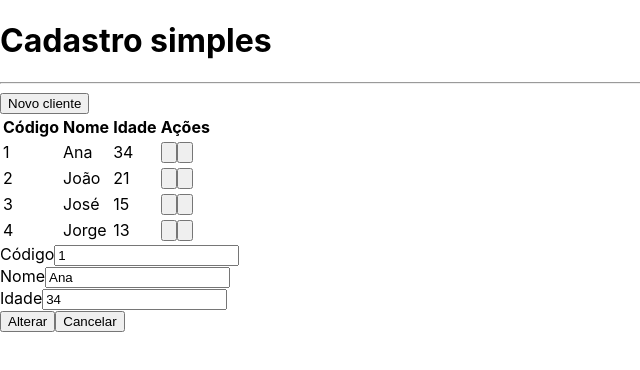
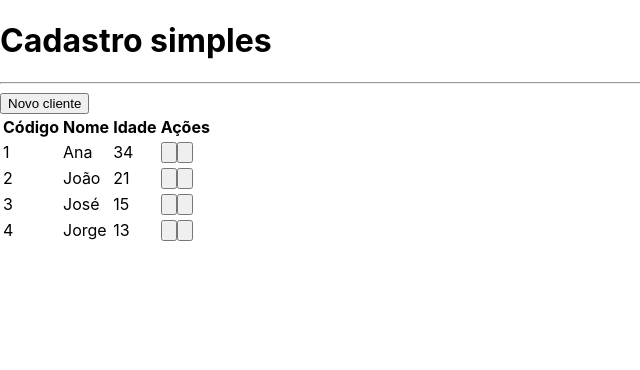
Before and after one commit to FeBassetto/Project-Next-Crud, a Next.js app: page / in a window 1280 px wide. Shown: the top 370 px of the page, without its empty margins (0-640 px from the left). Built offline with nearby package versions, Linux system fonts and the light colour scheme.

Commit message:
Finished Table to form

```diff
--- a/src/components/Button.tsx
+++ b/src/components/Button.tsx
@@ -3,6 +3,7 @@ interface ButtonProps{
     color?: 'green' | 'blue' | 'gray'
     className?: string
     children: any
+    buttonOnclick?: () => void
 }
 
 
@@ -11,7 +12,9 @@ export default function Button(props: ButtonProps){
     const buttonColor = props.color ?? 'gray'
 
     return(
-        <button className={`
+        <button
+        onClick={props.buttonOnclick}
+        className={`
             bg-gradient-to-r from-${buttonColor}-400 to-${buttonColor}-700
             text-white px-4 py-2 rounded-md
             ${props.className}
--- a/src/components/Form.tsx
+++ b/src/components/Form.tsx
@@ -5,13 +5,15 @@ import FormInput from "./FormInput";
 
 interface FormProps {
     client: Client
+    canceled?: () => any
+    switchClient?: (client: Client) => any
 }
 
 export default function Form(props: FormProps) {
 
     const id = props.client?.id
     const [name, setName] = useState(props.client?.name ?? '')
-    const [age, setAge] = useState(props.client?.age ?? '')
+    const [age, setAge] = useState(props.client?.age ?? null)
 
     return (
         <div>
@@ -37,11 +39,17 @@ export default function Form(props: FormProps) {
             />
 
             <div className="flex justify-end mt-7">
-                <Button color="blue" className="mr-2">
+                <Button
+                buttonOnclick={() => props.switchClient?.(new Client(name, age, id))}
+                color="blue"
+                className="mr-2"
+                >
                     {id ? 'Alterar' : 'Salvar'}
                 </Button>
 
-                <Button color="gray" >
+                <Button
+                color="gray"
+                buttonOnclick={props.canceled}>
                     Cancelar
                 </Button>
             </div>
--- a/src/pages/index.tsx
+++ b/src/pages/index.tsx
@@ -1,3 +1,4 @@
+import { useState } from "react";
 import Button from "../components/Button";
 import Form from "../components/Form";
 import Layout from "../components/Layout";
@@ -6,6 +7,7 @@ import Client from "../core/Client";
 
 export default function Home() {
 
+  const [visible, setVisible] = useState<'table' | 'form'>('table')
   const clients = [
     new Client('Ana', 34, 1),
     new Client('João', 21, 2),
@@ -21,6 +23,9 @@ export default function Home() {
     console.log(`Excluir ${client.name}`)
   }
 
+  function saveClient(client:Client){
+    console.log(client)
+  }
 
   return (
     <div className={`
@@ -30,8 +35,13 @@ export default function Home() {
     `}>
       <Layout title="Cadastro simples" >
 
+        {visible === 'table' ? (
+          <>
             <div className="flex justify-end">
-          <Button color="green" className="mb-4">
+              <Button
+                color="green"
+                className="mb-4"
+                buttonOnclick={() => setVisible('form')}>
                 Novo cliente
               </Button>
             </div>
@@ -40,8 +50,13 @@ export default function Home() {
               clients={clients}
               selectedClient={selectClient}
               excludeClient={excludeClient} />
-
-          <Form client={clients[0]}></Form>
+          </>
+        ) : (
+          <Form
+            client={clients[0]}
+            canceled={() => setVisible('table')}
+            switchClient={saveClient}/>
+        )}
 
       </Layout>
 
```
Lines whose indentation alone changed are shown as unchanged.
